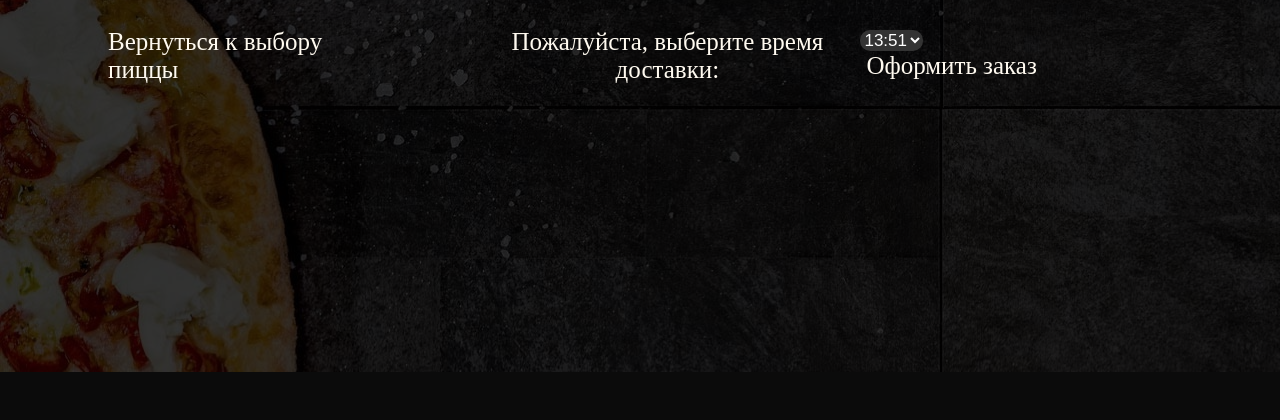
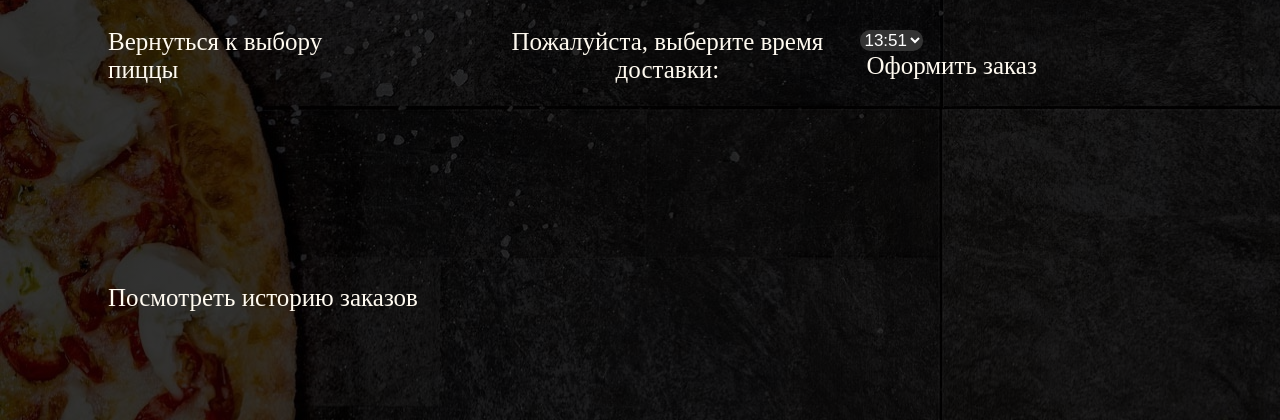
Before and after one commit to mnlyuzina/PizzaPortal-Pioneers, a Flask app: page /cart in a window 1280 px wide. Shown: the part 428-848 px from the top of the page. Before the commit the page ends 800 px from the top, so only its background shows below. Run offline with Flask 3, Linux system fonts and the light colour scheme.

Commit message:
Update cart.html
Добавила ссылку на просмотр истории заказов

```diff
--- a/templates/cart.html
+++ b/templates/cart.html
@@ -51,5 +51,6 @@
         </form>
     </div>
     <div class="input-box" id="message">{{message}}</div>
+    <li id="url_order_history"><a href="/order_history">Посмотреть историю заказов</a></li>
 </body>
 </html>
```
